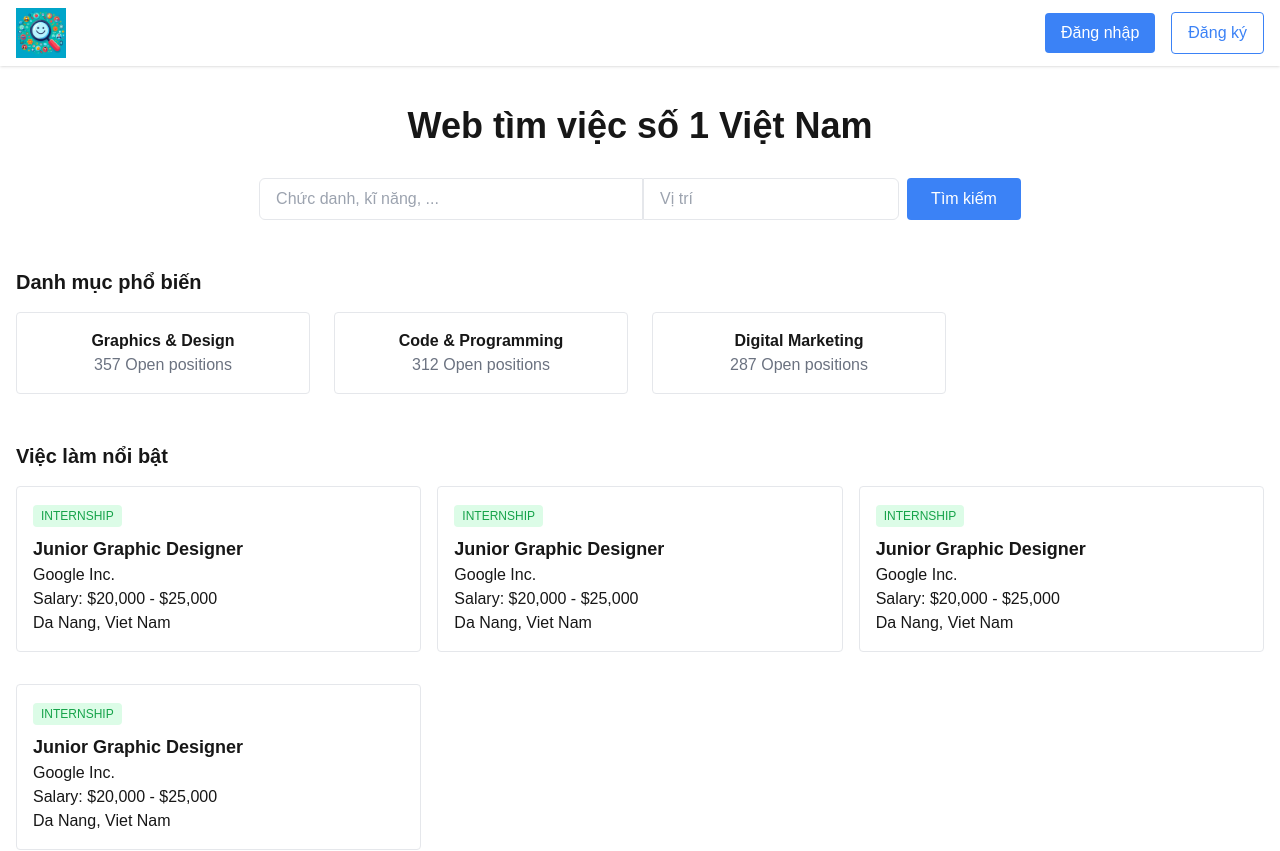
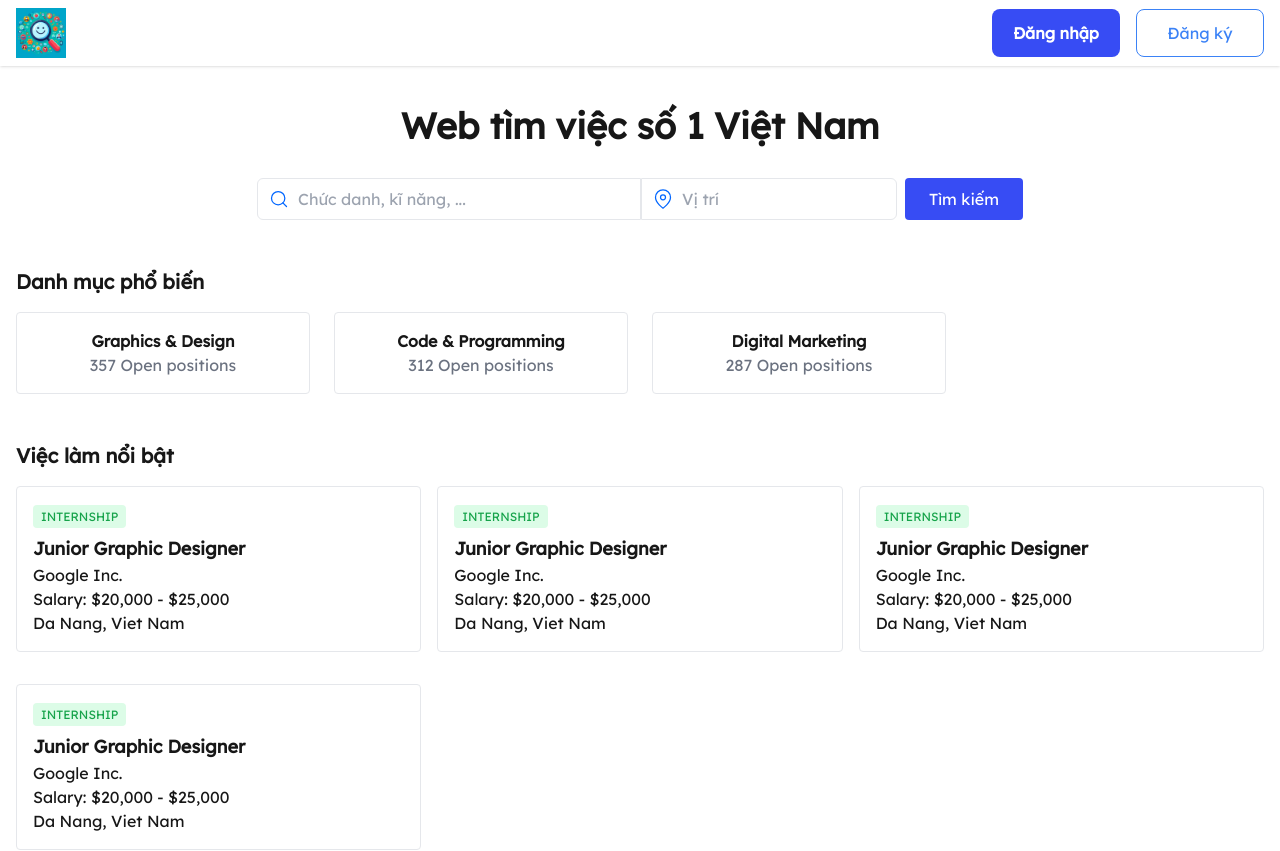
Before and after one commit to NDLoc-vn/find-jobs-app, a Next.js app: page / in a window 1280 px wide. Shown: the top 851 px of the page. Built offline with nearby package versions, Linux system fonts and the light colour scheme.

Commit message:
change some ui and define color

```diff
--- a/app/globals.css
+++ b/app/globals.css
@@ -5,6 +5,8 @@
 :root {
   --background: #ffffff;
   --foreground: #171717;
+  --blue-600: #374CF4;
+  --blue-800: #222FA0;
 }
 
 /* @media (prefers-color-scheme: dark) {
--- a/app/page.tsx
+++ b/app/page.tsx
@@ -1,12 +1,18 @@
+import { Lexend } from "next/font/google"
 import Header from "./ui/Header";
 import SearchBar from "./ui/SearchBar";
 import Categories from "./ui/hompage/Categories";
 import JobCard from "./ui/hompage/JobCart";
 import Footer from "./ui/Footer";
 
+const lexend = Lexend({
+  subsets: ['latin'],
+  weight: ['400'],
+});
+
 export default function Home() {
   return (
-    <div className="min-h-screen bg-white">
+    <div className={`min-h-screen bg-white ${lexend.className}`}>
       <Header />
       <div className="text-center mt-4 px-4">
         <h1 className="text-3xl md:text-4xl font-bold mt-10">
--- a/app/ui/Header.tsx
+++ b/app/ui/Header.tsx
@@ -16,10 +16,10 @@ const Header = () => {
         </div>
 
         <div className="flex items-center space-x-4">
-          <button className="px-4 py-2 bg-blue-500 text-white rounded">
+          <button className="w-32 h-12 px-4 py-2 bg-xanhduong-600 text-white rounded-lg font-semibold">
             Đăng nhập
           </button>
-          <button className="px-4 py-2 border border-blue-500 text-blue-500 rounded">
+          <button className="w-32 h-12 px-4 py-2 border border-blue-500 text-blue-500 rounded-lg">
             Đăng ký
           </button>
         </div>
--- a/app/ui/SearchBar.tsx
+++ b/app/ui/SearchBar.tsx
@@ -1,19 +1,40 @@
 import React from "react";
+import Image from "next/image";
 
 const SearchBar = () => {
   return (
     <div className="flex justify-center mt-8">
+      <div className="relative w-96">
+        <div className="absolute inset-y-0 left-0 flex items-center pl-3 pointer-events-none">
+          <Image
+            src="/icon/mag-glass.svg"
+            width={20}
+            height={20}
+            alt="Search icon"
+          />
+        </div>
         <input
           type="text"
           placeholder="Chức danh, kĩ năng, ..."
-        className="border px-4 py-2 w-96 rounded-l-md"
+          className="border px-10 py-2 w-full rounded-l-md"
         />
+      </div>
+      <div className="relative w-64">
+        <div className="absolute inset-y-0 left-0 flex items-center pl-3 pointer-events-none">
+          <Image
+            src="/icon/location.svg"
+            width={20}
+            height={20}
+            alt="Location icon"
+          />
+        </div>
         <input
           type="text"
           placeholder="Vị trí"
-        className="border px-4 py-2 w-64 rounded-r-md"
+          className="border px-10 py-2 w-64 rounded-r-md"
         />
-      <button className="px-6 py-2 bg-blue-500 text-white rounded ml-2">
+      </div>
+      <button className="px-6 py-2 bg-xanhduong-600 text-white rounded ml-2">
         Tìm kiếm
       </button>
     </div>
--- a/tailwind.config.ts
+++ b/tailwind.config.ts
@@ -11,6 +11,8 @@ const config: Config = {
       colors: {
         background: "var(--background)",
         foreground: "var(--foreground)",
+        "xanhduong-600": "var(--blue-600)",
+        "xanhduong-800": "var(--blue-800)",
       },
     },
   },
```
Also changed, not shown: public/icon/location.svg (added), public/icon/mag-glass.svg (added). Lines whose indentation alone changed are shown as unchanged.
